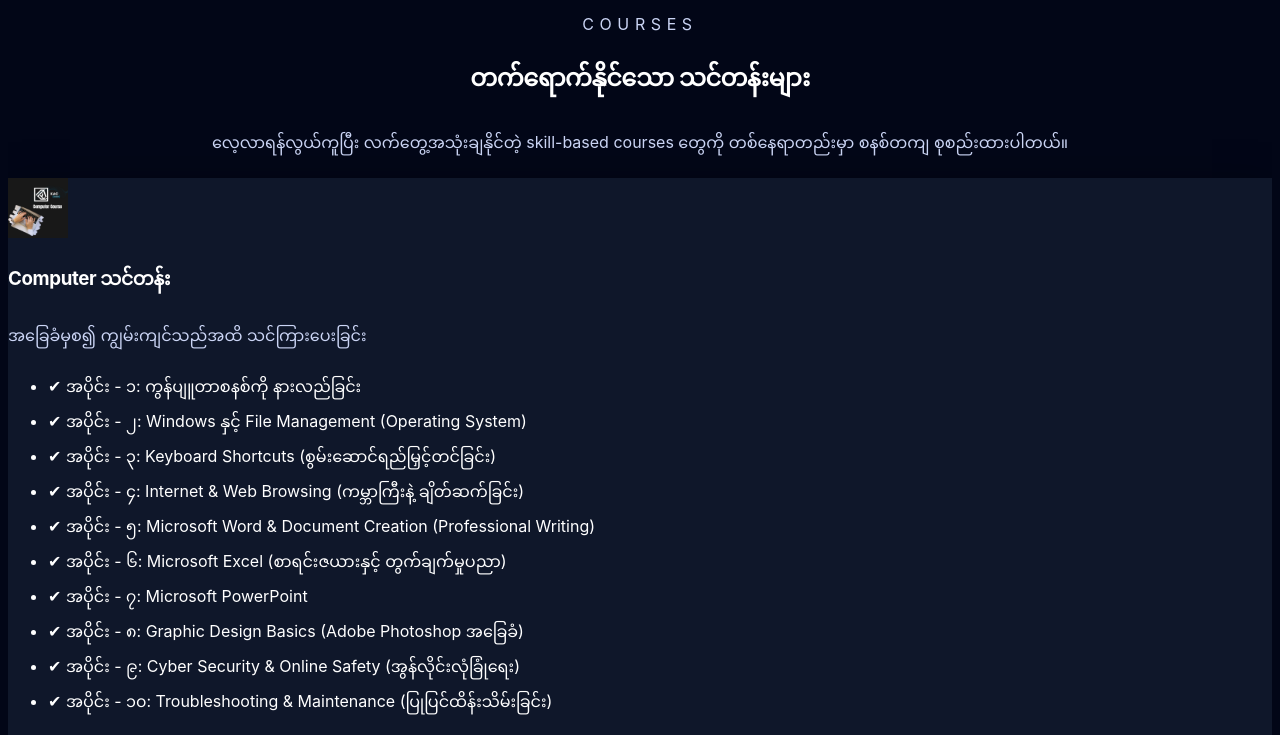
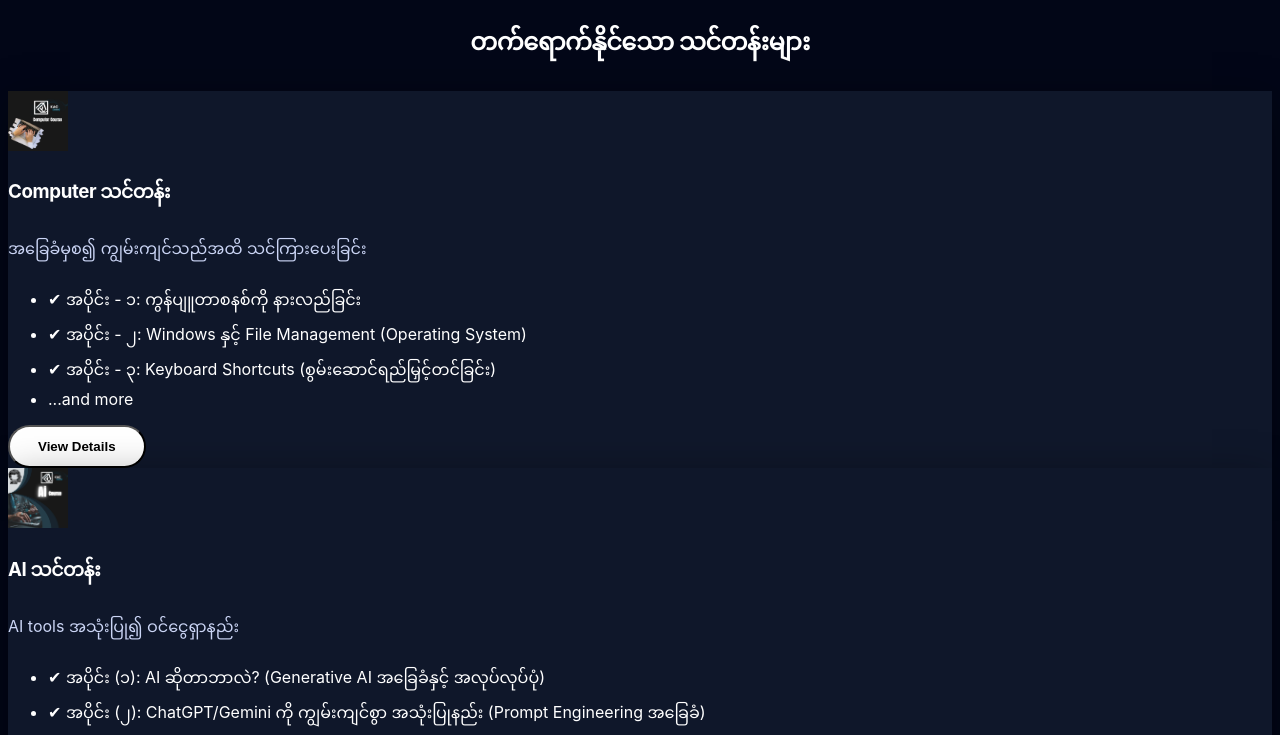
Before and after one commit to ayechanaung12723-star/kac4youth, a Next.js app: page / in a window 1280 px wide. Shown: the part 902-1637 px from the top of the page. Built offline with nearby package versions, Linux system fonts and the light colour scheme.

Commit message:
update icons

```diff
--- a/src/app/page.tsx
+++ b/src/app/page.tsx
@@ -1,4 +1,4 @@
-"use client"; // အရင်ဆုံး client directive
+"use client";
 
 import { useState } from "react";
 import Navbar from "@/components/Navbar";
@@ -9,43 +9,22 @@ import SocialLinks from "@/components/SocialLinks";
 import Footer from "@/components/Footer";
 import FloatingCTA from "@/components/FloatingCTA";
 import CTA from "@/components/CTA";
-import CourseModal from "@/components/CourseModal"; // modal import
+import CourseModal from "@/components/CourseModal";
 import { courses } from "@/data/courses";
 
 export default function Home() {
-  const [selectedCourse, setSelectedCourse] = useState<any>(null); // selected course
-  const [isModalOpen, setIsModalOpen] = useState(false); // modal open state
-
-  const openModal = (course: any) => {
-    setSelectedCourse(course);
-    setIsModalOpen(true);
-  };
-
-  const closeModal = () => {
-    setSelectedCourse(null);
-    setIsModalOpen(false);
-  };
+  const [selectedCourse, setSelectedCourse] = useState<any>(null);
 
   return (
-    <main className="relative min-h-screen overflow-x-hidden bg-[#020617] text-white">
+    <main className="relative min-h-screen bg-[#020617] text-white">
       <Navbar />
       <Hero />
 
-      <section
-        id="courses"
-        className="mx-auto max-w-7xl px-6 py-20 md:px-10 md:py-28"
-      >
-        <div className="mx-auto mb-14 max-w-2xl text-center">
-          <p className="mb-3 text-sm font-semibold uppercase tracking-[0.35em] text-cyan-300/80">
-            Courses
-          </p>
-          <h2 className="text-3xl font-bold tracking-tight md:text-5xl">
+      <section className="mx-auto max-w-7xl px-6 py-20">
+        <div className="text-center mb-12">
+          <h2 className="text-3xl md:text-5xl font-bold">
             တက်ရောက်နိုင်သော သင်တန်းများ
           </h2>
-          <p className="mt-4 text-base leading-7 text-slate-300 md:text-lg">
-            လေ့လာရန်လွယ်ကူပြီး လက်တွေ့အသုံးချနိုင်တဲ့ skill-based courses တွေကို
-            တစ်နေရာတည်းမှာ စနစ်တကျ စုစည်းထားပါတယ်။
-          </p>
         </div>
 
         <div className="grid gap-6 md:grid-cols-2 xl:grid-cols-3">
@@ -53,17 +32,17 @@ export default function Home() {
             <CourseCard
               key={i}
               course={course}
-              onClick={() => openModal(course)} // click → modal open
+              onClick={() => setSelectedCourse(course)} // 🔥 KEY LINE
             />
           ))}
         </div>
       </section>
 
-      {/* modal */}
+      {/* Modal */}
       <CourseModal
         course={selectedCourse}
-        isOpen={isModalOpen}
-        onClose={closeModal}
+        isOpen={!!selectedCourse}
+        onClose={() => setSelectedCourse(null)}
       />
 
       <Stats />
--- a/src/components/CourseCard.tsx
+++ b/src/components/CourseCard.tsx
@@ -7,16 +7,15 @@ type CourseCardProps = {
     description: string;
     topics: string[];
   };
-  onClick?: () => void; // onClick prop ထည့်
+  onClick?: () => void;
 };
 
 export default function CourseCard({ course, onClick }: CourseCardProps) {
   return (
     <div
+      onClick={onClick}
       className="bg-[#0f172a] p-6 rounded-2xl soft-shadow hover-up cursor-pointer"
-      onClick={onClick} // click handler
     >
-      {/* ICON */}
       <div className="mb-4">
         <Image
           src={course.icon}
@@ -27,21 +26,18 @@ export default function CourseCard({ course, onClick }: CourseCardProps) {
         />
       </div>
 
-      {/* TITLE */}
       <h3 className="text-xl font-semibold mb-2">{course.title}</h3>
 
-      {/* DESCRIPTION */}
       <p className="text-slate-400 mb-4">{course.description}</p>
 
-      {/* TOPICS */}
       <ul className="text-sm text-slate-300 mb-6 space-y-1">
-        {course.topics.map((t, i) => (
+        {course.topics.slice(0, 3).map((t, i) => (
           <li key={i}>✔ {t}</li>
         ))}
+        {course.topics.length > 3 && <li>...and more</li>}
       </ul>
 
-      {/* BUTTON */}
-      <button className="btn-primary text-sm">Join Course</button>
+      <button className="btn-primary text-sm">View Details</button>
     </div>
   );
 }
--- a/src/components/CourseModal.tsx
+++ b/src/components/CourseModal.tsx
@@ -1,12 +1,8 @@
 "use client";
-
-import { Fragment } from "react";
-import { Dialog, Transition } from "@headlessui/react";
 
 type CourseModalProps = {
   course: {
     title: string;
-    icon: string;
     description: string;
     topics: string[];
   } | null;
@@ -15,61 +11,36 @@ type CourseModalProps = {
 };
 
 export default function CourseModal({ course, isOpen, onClose }: CourseModalProps) {
-  if (!course) return null;
+  if (!isOpen || !course) return null;
 
   return (
-    <Transition appear show={isOpen} as={Fragment}>
-      <Dialog as="div" className="relative z-50" onClose={onClose}>
-        <Transition.Child
-          as={Fragment}
-          enter="ease-out duration-300"
-          enterFrom="opacity-0"
-          enterTo="opacity-100"
-          leave="ease-in duration-200"
-          leaveFrom="opacity-100"
-          leaveTo="opacity-0"
-        >
-          <div className="fixed inset-0 bg-black bg-opacity-50" />
-        </Transition.Child>
+    <div className="fixed inset-0 z-50 flex items-center justify-center">
 
-        <div className="fixed inset-0 overflow-y-auto">
-          <div className="flex min-h-full items-center justify-center p-4 text-center">
-            <Transition.Child
-              as={Fragment}
-              enter="ease-out duration-300"
-              enterFrom="opacity-0 scale-95"
-              enterTo="opacity-100 scale-100"
-              leave="ease-in duration-200"
-              leaveFrom="opacity-100 scale-100"
-              leaveTo="opacity-0 scale-95"
-            >
-              <Dialog.Panel className="w-full max-w-md transform overflow-hidden rounded-2xl bg-[#0f172a] p-6 text-left align-middle shadow-xl transition-all">
-                <Dialog.Title as="h3" className="text-2xl font-bold mb-4">
-                  {course.title}
-                </Dialog.Title>
+      {/* Background */}
+      <div
+        className="absolute inset-0 bg-black/70"
+        onClick={onClose}
+      />
+
+      {/* Modal Box */}
+      <div className="relative bg-[#0f172a] max-w-lg w-full p-6 rounded-2xl shadow-lg z-10">
+
+        <h2 className="text-2xl font-bold mb-3">{course.title}</h2>
 
         <p className="text-slate-400 mb-4">{course.description}</p>
 
-                <ul className="list-disc list-inside space-y-1 text-slate-300 mb-6">
-                  {course.topics.map((topic, i) => (
-                    <li key={i}>{topic}</li>
+        <ul className="space-y-2 text-slate-300 max-h-64 overflow-y-auto">
+          {course.topics.map((t, i) => (
+            <li key={i}>✔ {t}</li>
           ))}
         </ul>
 
-                <div className="mt-4 text-right">
-                  <button
-                    type="button"
-                    className="btn-primary"
-                    onClick={onClose}
-                  >
+        <div className="mt-6 text-right">
+          <button onClick={onClose} className="btn-primary">
             Close
           </button>
         </div>
-              </Dialog.Panel>
-            </Transition.Child>
       </div>
     </div>
-      </Dialog>
-    </Transition>
   );
 }
```
Lines whose indentation alone changed are shown as unchanged.
